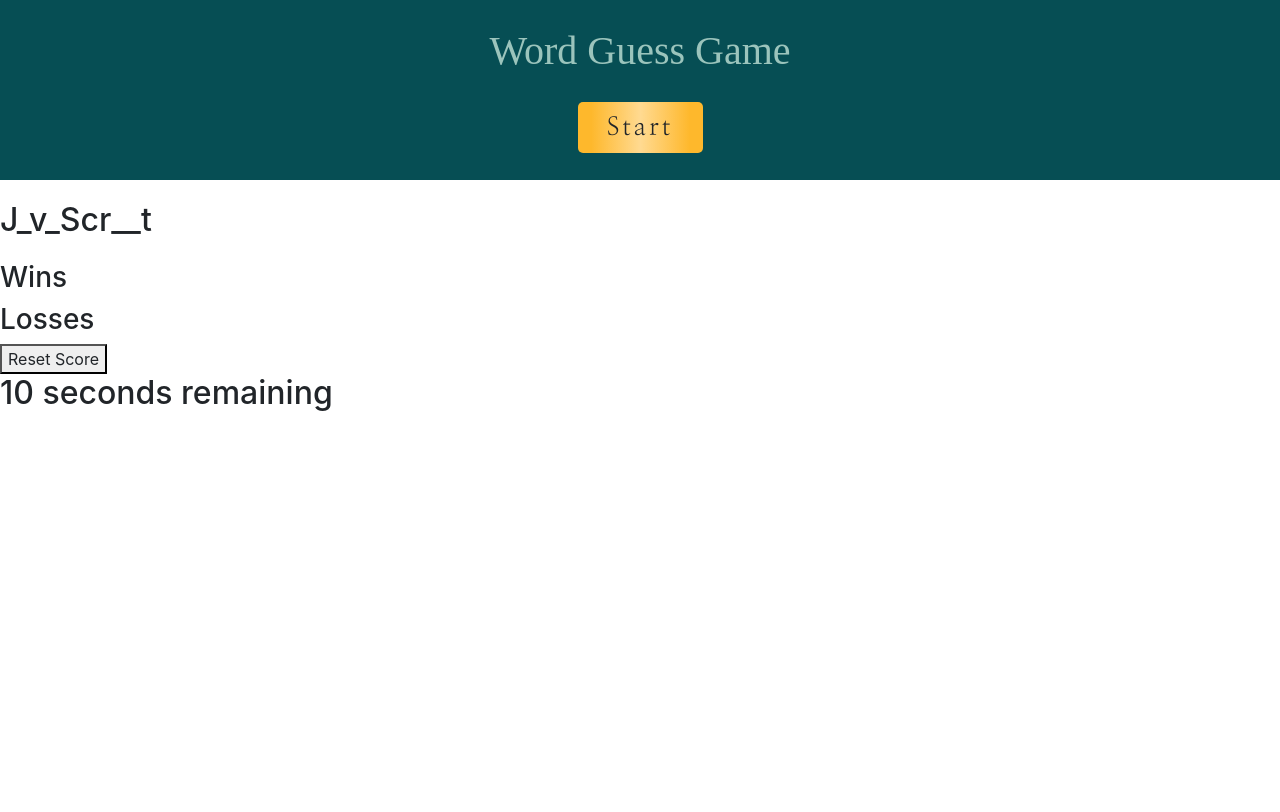
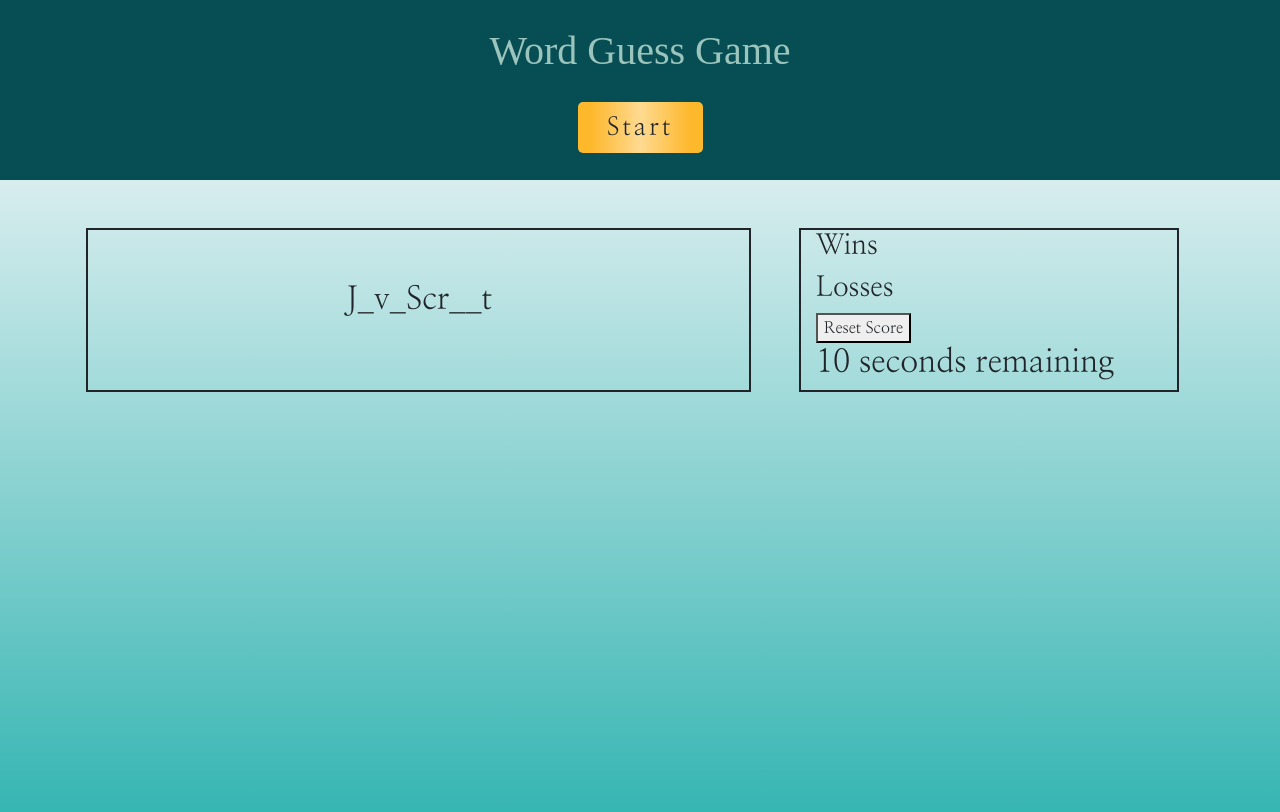
Before and after one commit to JosieMald/word-guess, a plain HTML site: page index.html in a window 1280 px wide. Drawn offline with nearby package versions, Linux system fonts and the light colour scheme; a web font is replaced by a local one.

Commit message:
added universal font, set containers, and added background img.

```diff
--- a/assets/CSS/stylesheet.css
+++ b/assets/CSS/stylesheet.css
@@ -1,3 +1,7 @@
+* {
+    font-family: "Nanum Myeongjo", serif;
+}
+
 nav {
   height: 180px;
   background-color: #064e54;
@@ -9,8 +13,28 @@ nav h1 {
   font-size: 40px;
 }
 
+main {
+  background: rgb(216, 237, 238);
+  background: linear-gradient(
+    180deg,
+    rgba(216, 237, 238, 1) 0%,
+    rgba(52, 181, 178, 1) 80%
+  );
+  height: 100vh;
+}
+
+main h1 {
+  margin-top: 0;
+}
+
+.red, .green {
+    border: solid 2px;
+    /* margin-top: 5%; */
+}
+
+
 #start-button {
-  font-family: "Nanum Myeongjo", serif;
+  /* font-family: "Nanum Myeongjo", serif; */
   font-size: 25px;
   letter-spacing: 3px;
   border-radius: 5px;
--- a/index.html
+++ b/index.html
@@ -35,15 +35,19 @@
       </div>
     </nav>
     <main>
-      <section>
-        <h1>J_v_Scr__t</h1>
+        <div class="container">
+            <div class="row justify-content-around">
+                <section class="col-12 col-md-7 red row justify-content-center mt-5">
+                  <h1 class="row align-self-center">J_v_Scr__t</h1>
                 </section>
-      <section>
+                <section class="col-12 col-md-4 mt-5 green">
                   <h3>Wins</h3>
                   <h3>Losses</h3>
                   <button>Reset Score</button>
                   <h2>10 seconds remaining</h2>
                 </section>
+            </div>
+        </div>
     </main>
     <script src="./assets/JS/script.js"></script>
   </body>
```
Lines whose indentation alone changed are shown as unchanged.
